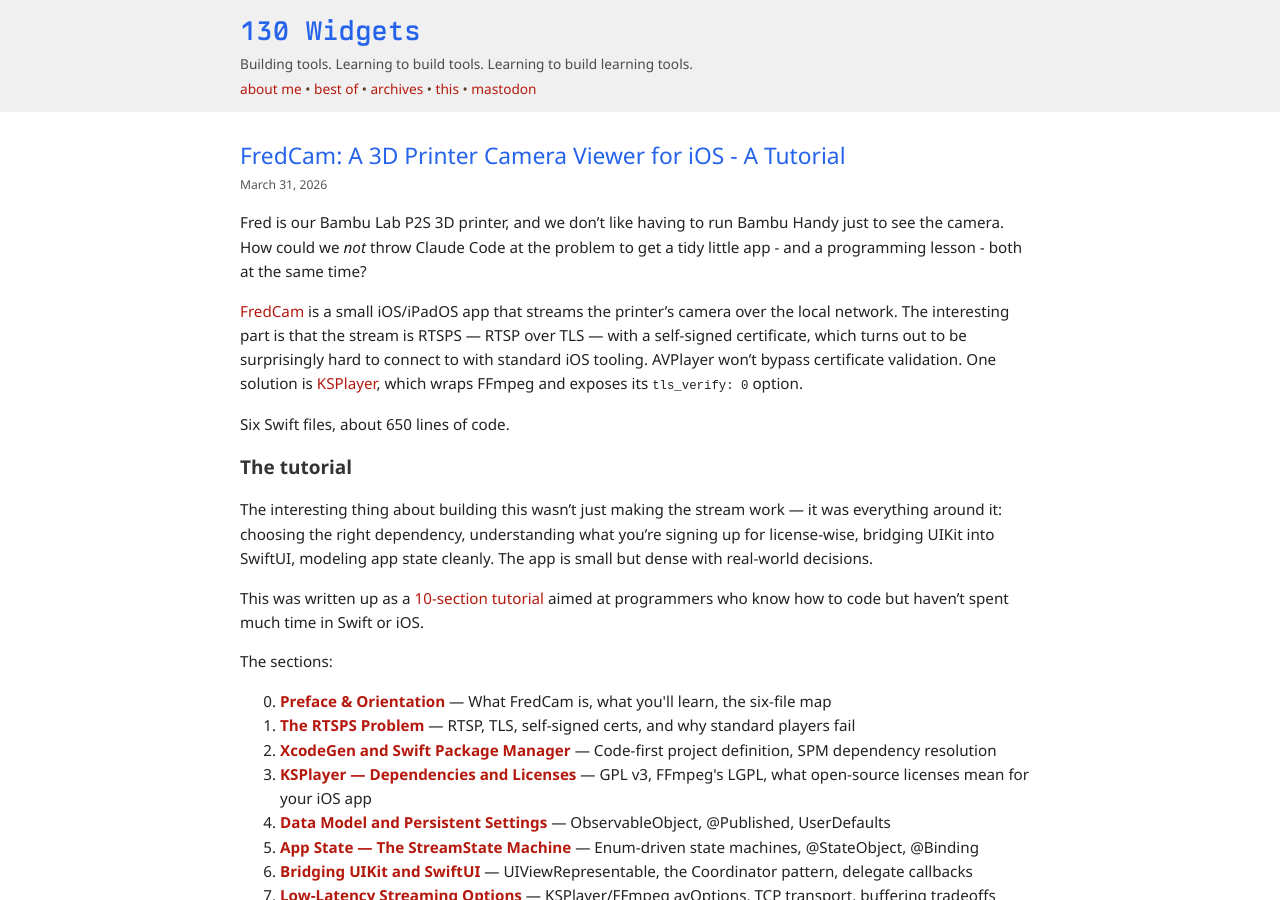
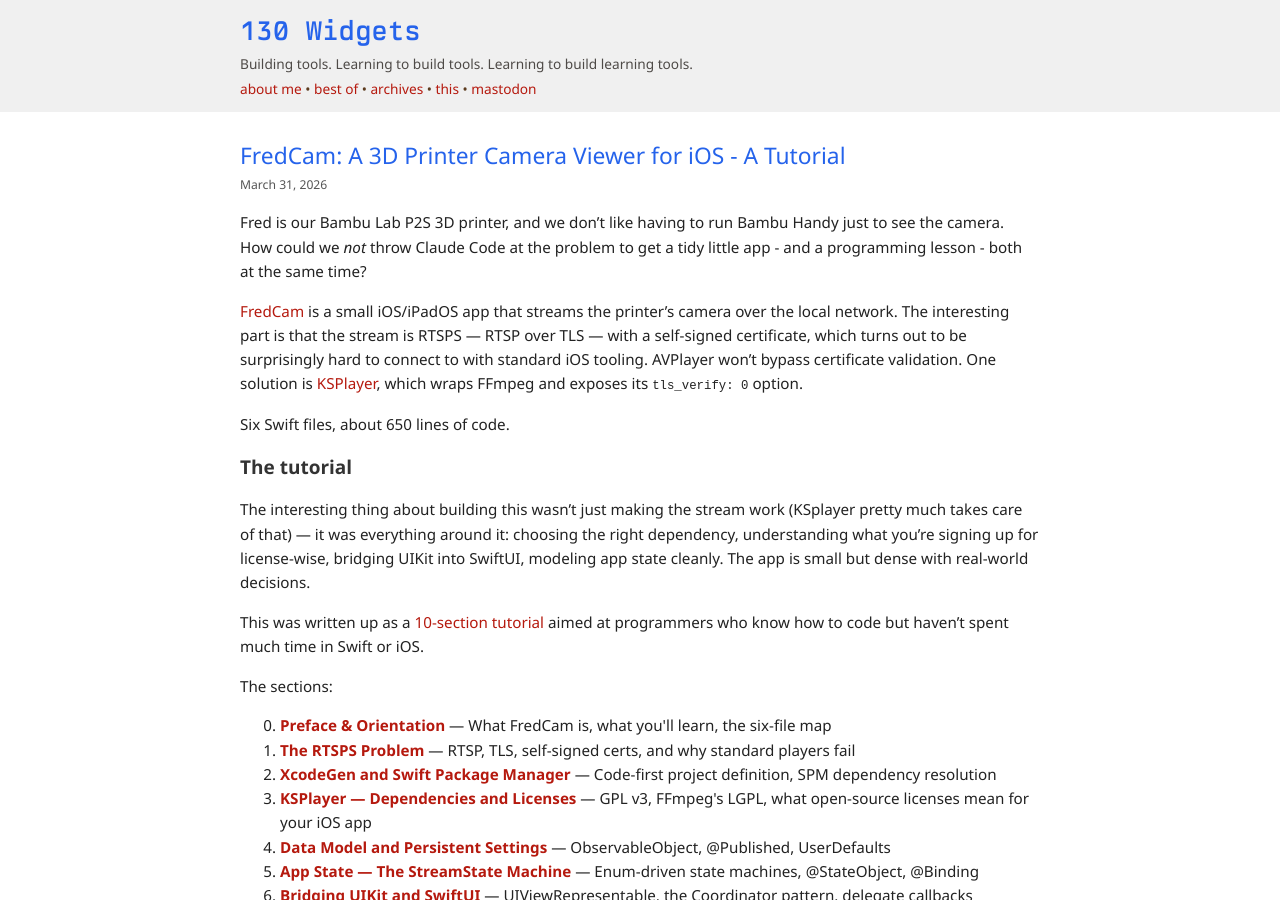
Before and after one commit to bojordan/bojordan.github.io, a Jekyll site: the page built from _posts/2026-03-31-FredCam-tutorial.md, in a window 1280 px wide and 900 px high. Built offline with Jekyll 4.4.1, drawn with Linux system fonts in a browser that asks for light colours; a style sheet for code colours, icons or effects is not loaded.

Commit message:
Blog tweak

```diff
--- a/_posts/2026-03-31-FredCam-tutorial.md
+++ b/_posts/2026-03-31-FredCam-tutorial.md
@@ -11,7 +11,7 @@
 
 ### The tutorial
 
-The interesting thing about building this wasn't just making the stream work — it was everything around it: choosing the right dependency, understanding what you're signing up for license-wise, bridging UIKit into SwiftUI, modeling app state cleanly. The app is small but dense with real-world decisions.
+The interesting thing about building this wasn't just making the stream work (KSplayer pretty much takes care of that) — it was everything around it: choosing the right dependency, understanding what you're signing up for license-wise, bridging UIKit into SwiftUI, modeling app state cleanly. The app is small but dense with real-world decisions.
 
 This was written up as a [10-section tutorial](/projects/fredcam/tutorial/) aimed at programmers who know how to code but haven't spent much time in Swift or iOS.
 
```
